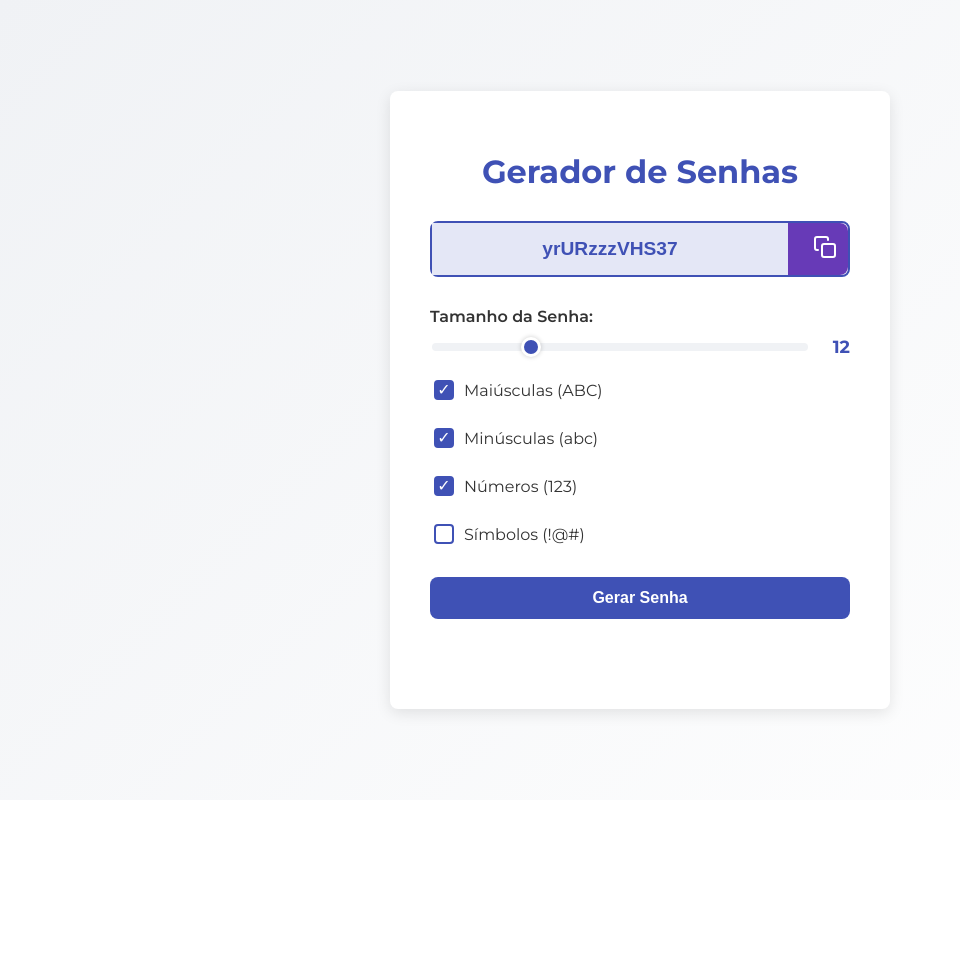
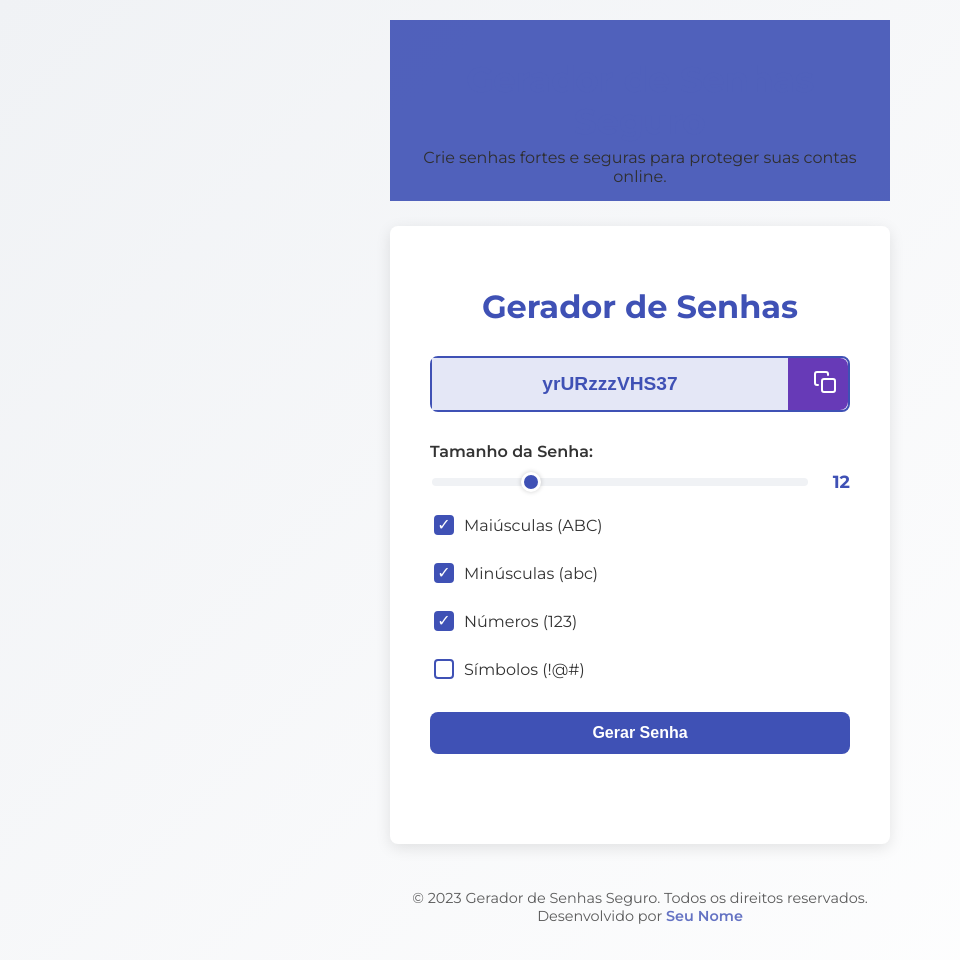
Before and after one commit to LevyTavares/PassForge, a website: page public/index.html in a window 1280 px wide. Shown: the whole page, without its empty margins (0-960 px from the left). Before the commit the page ends 800 px from the top, so only its background shows below. Drawn offline with Linux system fonts and the light colour scheme.

Commit message:
Header and footer it's here now

```diff
--- a/public/index.html
+++ b/public/index.html
@@ -8,6 +8,10 @@
     <link href="https://fonts.googleapis.com/css2?family=Montserrat:wght@400;600;700&display=swap" rel="stylesheet">
 </head>
 <body>
+    <header class="main-header">
+        <h1>Gerador de Senhas Seguro</h1>
+        <p>Crie senhas fortes e seguras para proteger suas contas online.</p>
+    </header>
     <div class="container">
         <h1>Gerador de Senhas</h1>
 
@@ -47,6 +51,10 @@
 
         <div id="messageArea" class="message-area"></div>
     </div>
+    <footer class="main-footer">
+        <p>&copy; 2023 Gerador de Senhas Seguro. Todos os direitos reservados.</p>
+        <p>Desenvolvido por <a href="https://github.com/LevyTavares">Seu Nome</a></p>
+    </footer>
 
     <script src="js/script.js"></script>
 </body>
--- a/sass/_base.scss
+++ b/sass/_base.scss
@@ -12,6 +12,36 @@ body {
     color: v.$text-color;
     padding: 20px;
     box-sizing: border-box;
+
+    flex-direction: column;
+    justify-content: space-between;
+}
+
+// Estilos para o Header Principal
+.main-header {
+    width: 100%;
+    max-width: 500px; // Alinha com a largura máxima do container
+    text-align: center;
+    margin-bottom: 25px; // Espaçamento entre o header e o container
+    padding: 15px 20px; // Padding interno para o header
+    color: v.$header-text-color; // Cor do texto do cabeçalho
+    background-color: v.$header-background; // Cor de fundo do cabeçalho
+    opacity: 0.9; // Um pouco menos opaco para dar destaque
+    box-sizing: border-box; // Garante que padding e borda sejam incluídos na largura
+
+    h1 {
+        font-size: 2.2rem; // Tamanho maior para o título principal do site
+        color: v.$primary-color;
+        margin-bottom: 5px; // Espaço entre o h1 e o parágrafo
+        font-weight: 700;
+        line-height: 1.2; // Altura da linha para melhor legibilidade
+    }
+
+    p {
+        font-size: 1rem; // Tamanho para a descrição
+        color: darken(v.$text-color, 10%); // Um cinza um pouco mais escuro
+        margin: 0; // Remove margens padrão do parágrafo
+    }
 }
 
 .container {
@@ -41,3 +71,31 @@ h1 {
         color: red;
     }
 }
+
+// Estilos para o Footer Principal
+.main-footer {
+    width: 100%;
+    max-width: 500px; // Alinha com a largura máxima do container
+    text-align: center;
+    margin-top: 30px; // Espaçamento entre o container e o footer
+    padding: 15px 20px; // Padding interno para o footer
+    color: v.$text-color;
+    font-size: 0.9rem;
+    opacity: 0.8; // Suaviza a cor
+    box-sizing: border-box; // Garante que padding e borda sejam incluídos na largura
+
+    a {
+        color: v.$primary-color; // Cor do link igual à primary color
+        text-decoration: none; // Remove sublinhado padrão
+        font-weight: 600;
+        transition: color v.$transition-speed; // Transição suave ao passar o mouse
+
+        &:hover {
+            color: darken(v.$primary-color, 10%); // Escurece o link no hover
+            text-decoration: underline; // Adiciona sublinhado no hover
+        }
+    }
+    p {
+        margin: 0; // Remove margens padrão
+    }
+}
--- a/sass/_variables.scss
+++ b/sass/_variables.scss
@@ -8,3 +8,5 @@ $card-background: #ffffff;
 $border-radius: 8px;
 $shadow: 0 4px 15px rgba(0, 0, 0, 0.1);
 $transition-speed: 0.3s ease;
+$header-background: #3f51b5; // Azul do cabeçalho
+$header-text-color: #ffffff; // Cor do texto do cabeçalho
```
Also changed, not shown: public/css/style.css, 1 other file.
